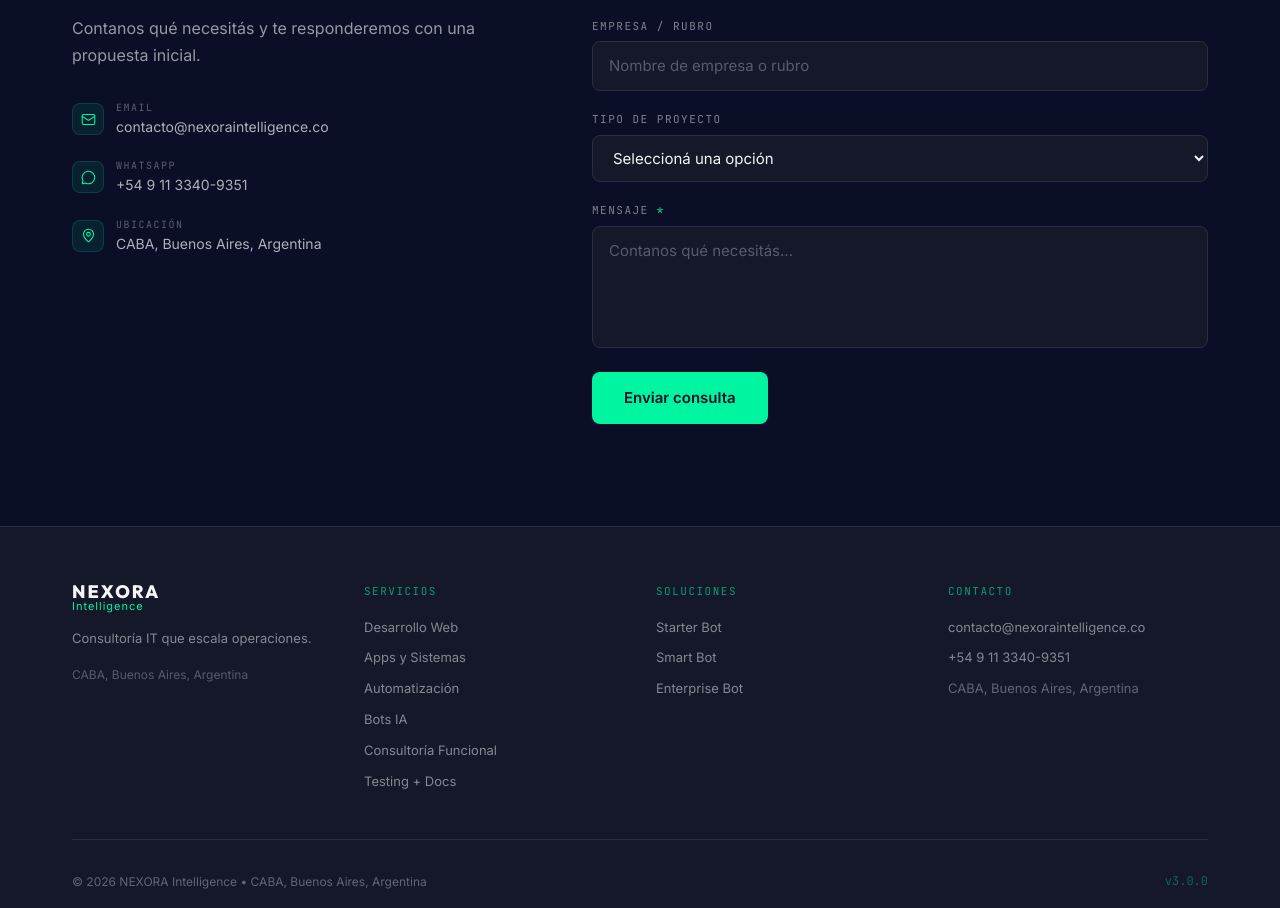
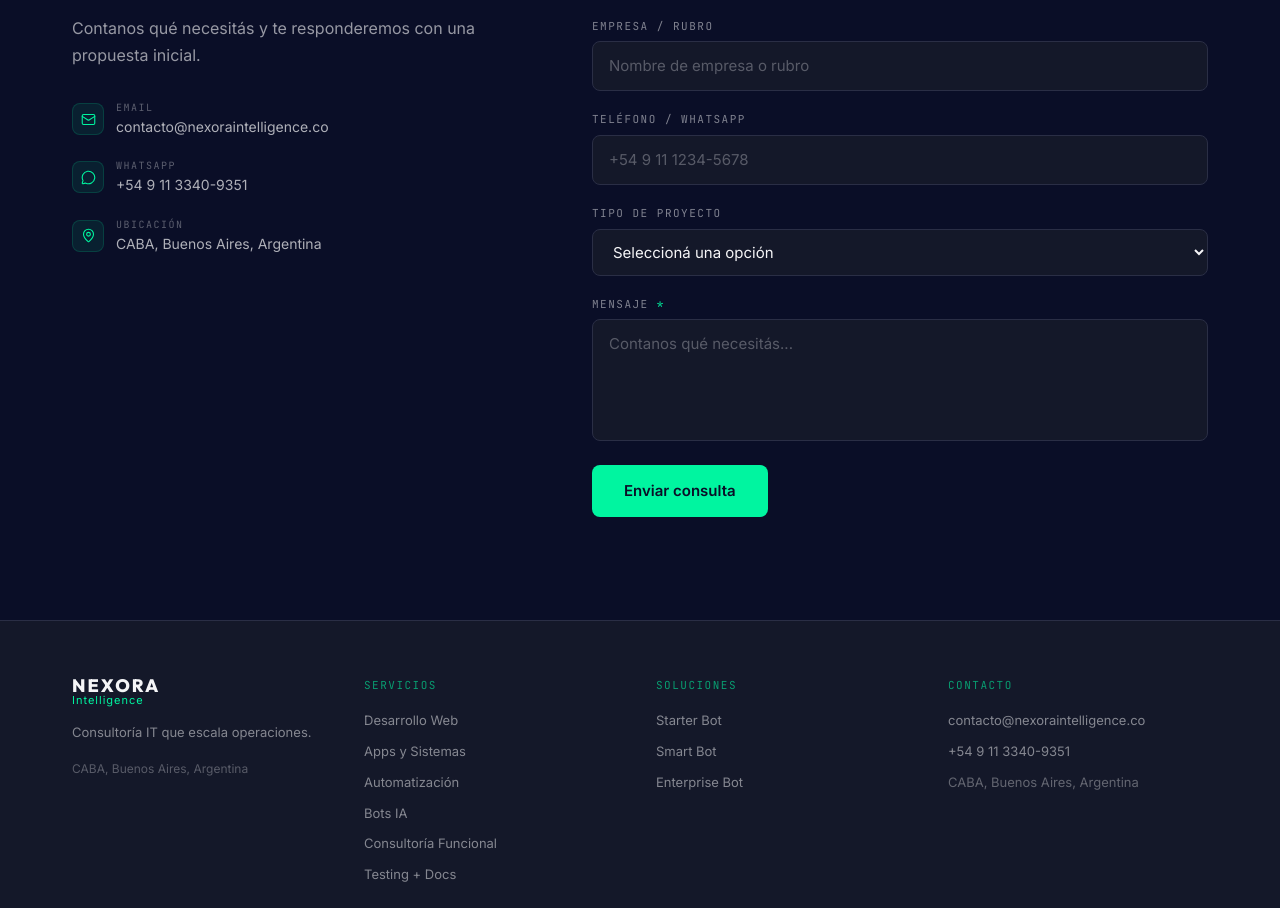
Before and after one commit to giulianagac-cloud/nexora-intelligence-web, a Next.js app: page / in a window 1280 px wide. Shown: the part 5845-6753 px from the top of the page. Built offline with nearby package versions, Linux system fonts and the light colour scheme.

Commit message:
feat: validación nombre solo letras + campo teléfono opcional en contacto

```diff
--- a/src/components/sections/Contact.tsx
+++ b/src/components/sections/Contact.tsx
@@ -223,7 +223,7 @@
               <form onSubmit={handleSubmit} noValidate className="flex flex-col gap-5">
                 <div className="grid grid-cols-1 sm:grid-cols-2 gap-5">
                   <Field label="Nombre" required>
-                    <FocusInput type="text" name="nombre" placeholder="Tu nombre" required />
+                    <FocusInput type="text" name="nombre" placeholder="Tu nombre" required pattern="[A-Za-zÀ-ÿñÑ\s]+" onInput={(e) => { e.currentTarget.value = e.currentTarget.value.replace(/[^A-Za-zÀ-ÿñÑ\s]/g, ''); }} />
                   </Field>
                   <Field label="Email" required>
                     <FocusInput type="email" name="email" placeholder="tu@email.com" required />
@@ -231,6 +231,9 @@
                 </div>
                 <Field label="Empresa / Rubro">
                   <FocusInput type="text" name="empresa" placeholder="Nombre de empresa o rubro" />
+                </Field>
+                <Field label="Teléfono / WhatsApp">
+                  <FocusInput type="tel" name="telefono" placeholder="+54 9 11 1234-5678" />
                 </Field>
                 <Field label="Tipo de proyecto">
                   <FocusSelect name="tipo_proyecto">
```
